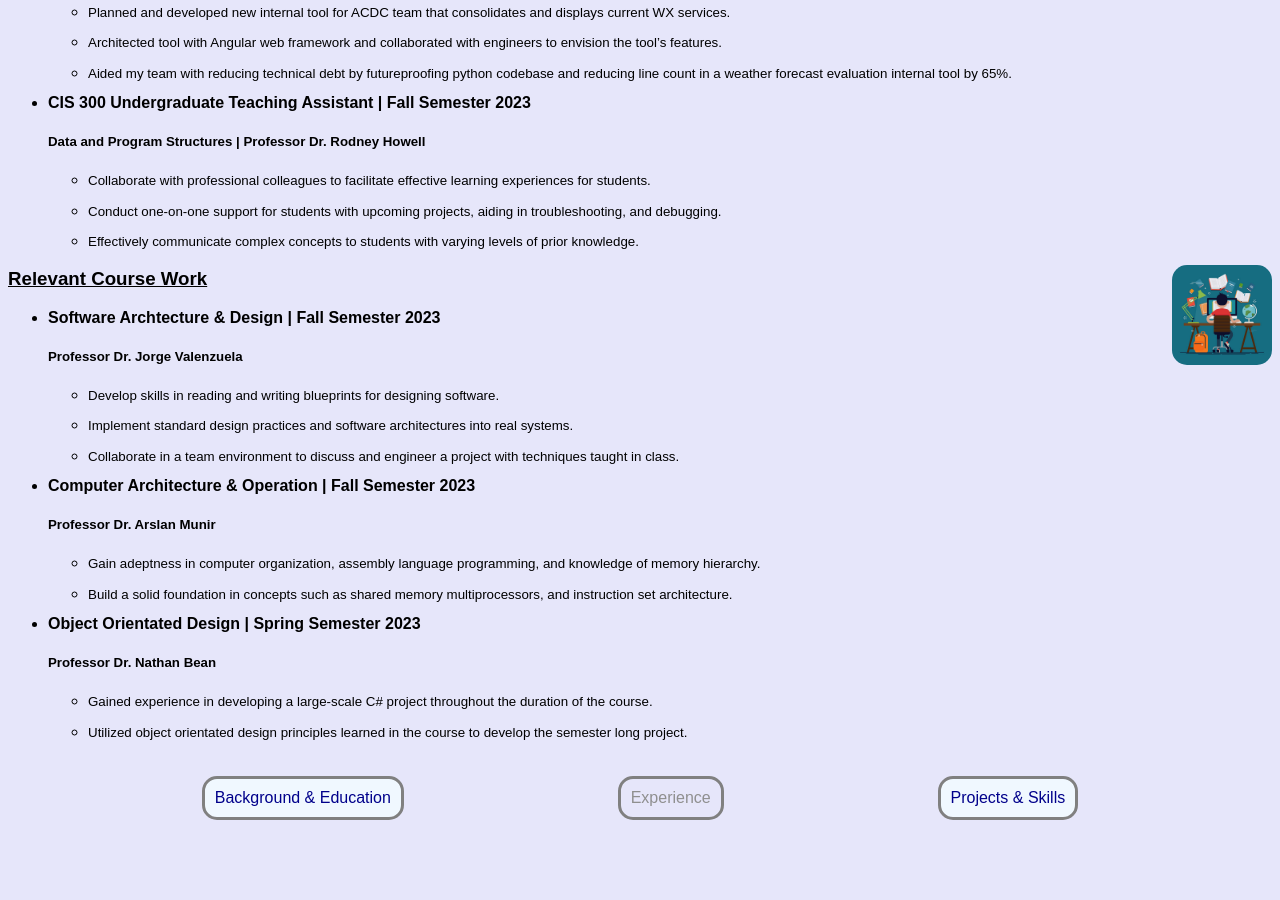
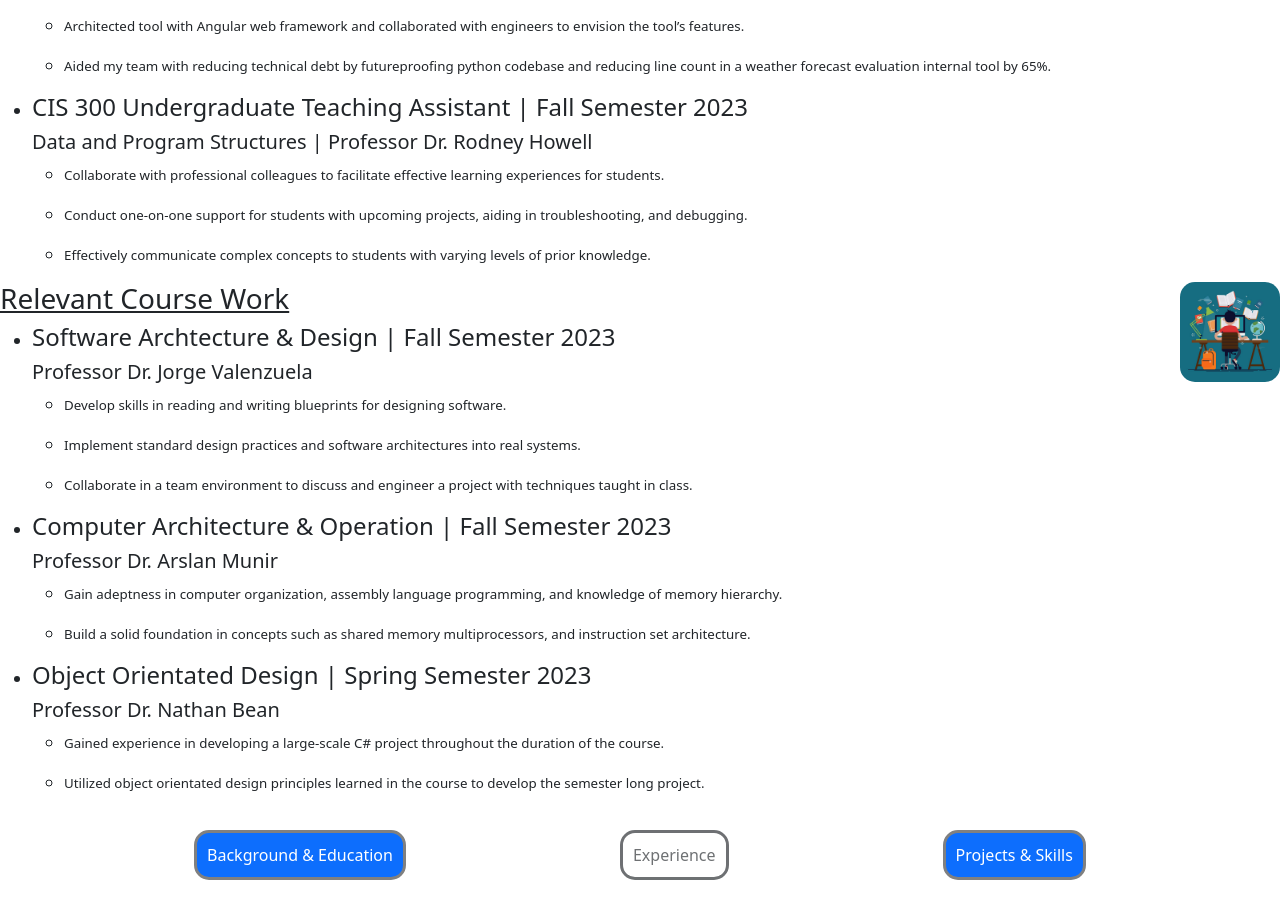
Before and after one commit to Ia-in03/Ia-in03.github.io, a plain HTML site: page experience.html in a window 1280 px wide. Shown: the part 142-1042 px from the top of the page. Before the commit the page ends 990 px from the top, so only its background shows below. Drawn offline with nearby package versions, Linux system fonts and the light colour scheme.

Commit message:
Added bootstrap

```diff
--- a/experience.html
+++ b/experience.html
@@ -5,6 +5,7 @@
   <meta name="viewport" content="width=device-width, initial-scale=1.0">
   <link rel="stylesheet" href="styles.css">
   <title>Experience</title>
+  <link href="https://cdn.jsdelivr.net/npm/bootstrap@5.3.3/dist/css/bootstrap.min.css" rel="stylesheet" integrity="sha384-QWTKZyjpPEjISv5WaRU9OFeRpok6YctnYmDr5pNlyT2bRjXh0JMhjY6hW+ALEwIH" crossorigin="anonymous">
 </head>
 <body>
 
@@ -68,10 +69,12 @@
   </main>
 
   <footer class="navigation">
-      <a href="index.html">Background & Education</a>
-      <a href="experience.html" class="selected">Experience</a>
-      <a href="projects_skills.html">Projects & Skills</a>
+      <a href="index.html" class="btn btn-primary">Background & Education</a>
+      <a href="experience.html" class="btn disabled">Experience</a>
+      <a href="projects_skills.html" class="btn btn-primary">Projects & Skills</a>
   </footer>
+
+  <script src="https://cdn.jsdelivr.net/npm/bootstrap@5.3.3/dist/js/bootstrap.bundle.min.js" integrity="sha384-YvpcrYf0tY3lHB60NNkmXc5s9fDVZLESaAA55NDzOxhy9GkcIdslK1eN7N6jIeHz" crossorigin="anonymous"></script>
 
 </body>
 </html>
```
Also changed, not shown: index.html (+6 -3 lines), projects_skills.html (+6 -3 lines), index.js (added).
